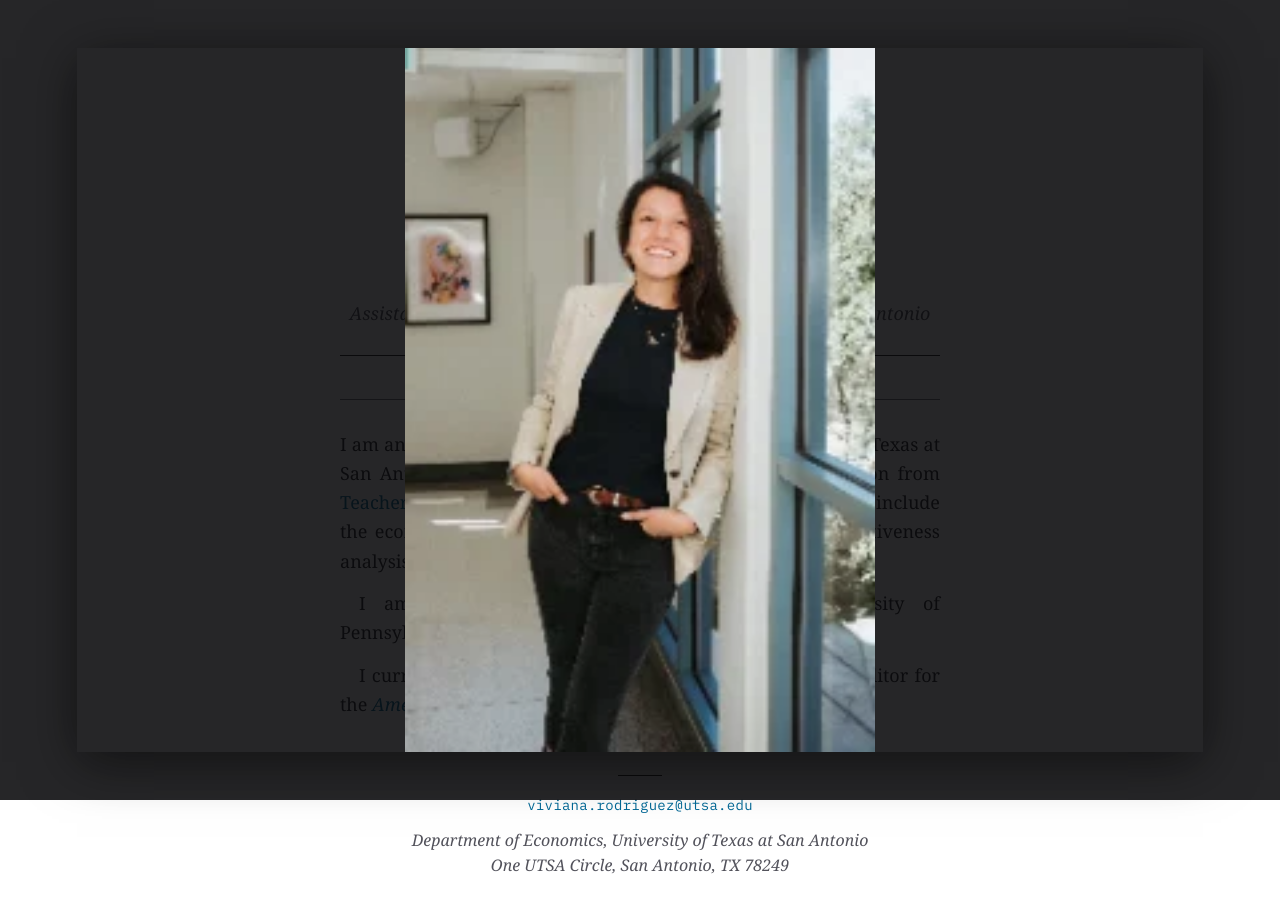
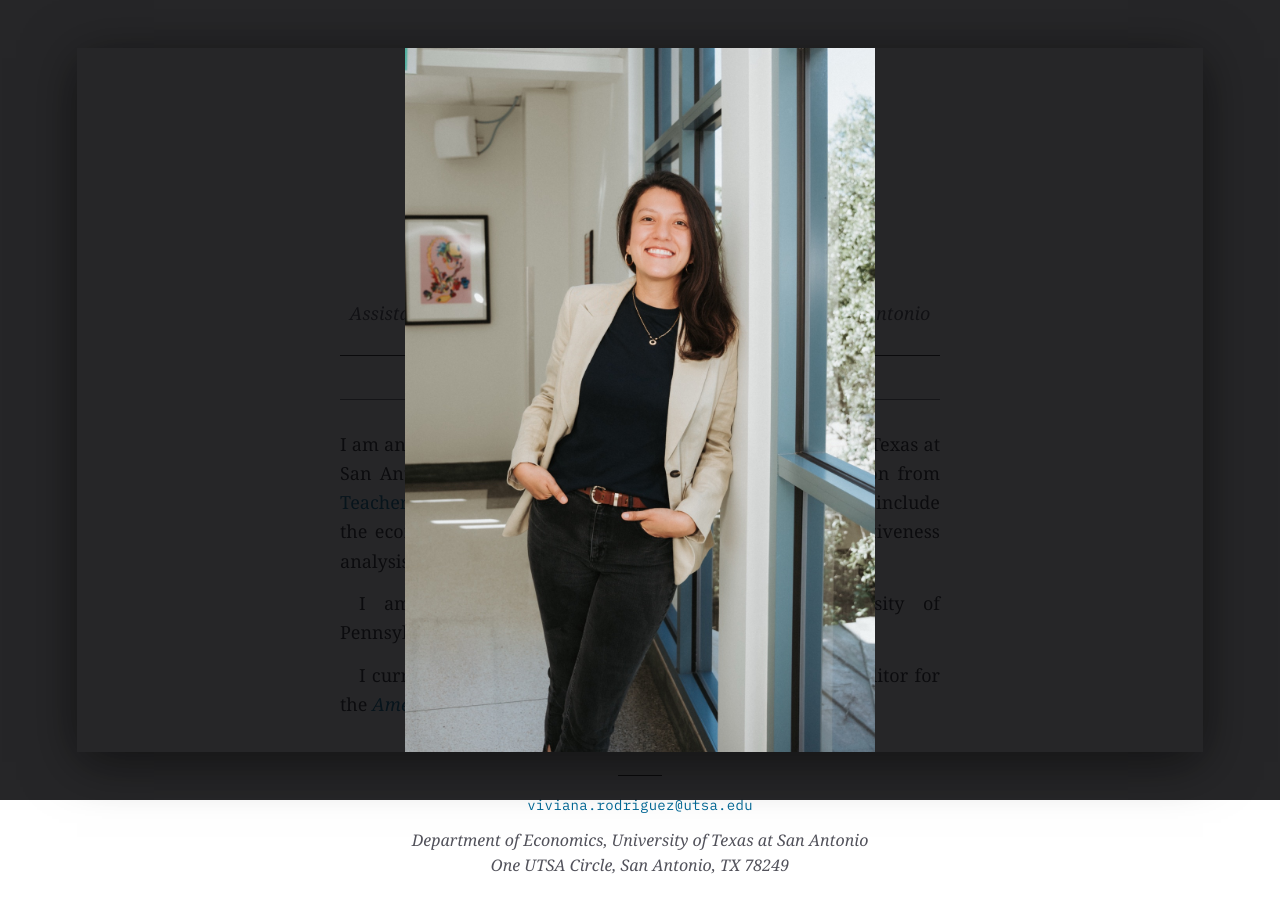
Before and after one commit to vivianarodriguezan/vivianarodriguezan.github.io, a plain HTML site: page index.html in a window 1280 px wide. Both pictures are taken after a click on the button "Expand photo". Drawn offline with Linux system fonts and the light colour scheme; a web font is replaced by a local one.

Commit message:
Add high-res photo: face-cropped avatar for circle, full portrait in lightbox
Co-Authored-By: Claude <noreply@anthropic.com>

```diff
--- a/index.html
+++ b/index.html
@@ -15,7 +15,7 @@
     <main class="wrap-narrow">
 
       <div class="avatar">
-        <img id="vivi-photo" src="images/photo.webp" alt="Viviana Rodriguez">
+        <img id="vivi-photo" src="images/avatar.jpg" data-full="images/photo.jpg" alt="Viviana Rodriguez">
         <button type="button" class="avatar__expand" id="expand-photo" title="Expand photo" aria-label="Expand photo">⤢</button>
       </div>
 
--- a/js/main.js
+++ b/js/main.js
@@ -12,7 +12,7 @@
 
     function openLightbox() {
       if (!photo) return;
-      lightboxImg.src = photo.currentSrc || photo.src;
+      lightboxImg.src = photo.getAttribute('data-full') || photo.currentSrc || photo.src;
       lightbox.hidden = false;
     }
     function closeLightbox() {
```
Also changed, not shown: images/avatar.jpg (added), images/photo.jpg (added), images/photo.webp (deleted).
